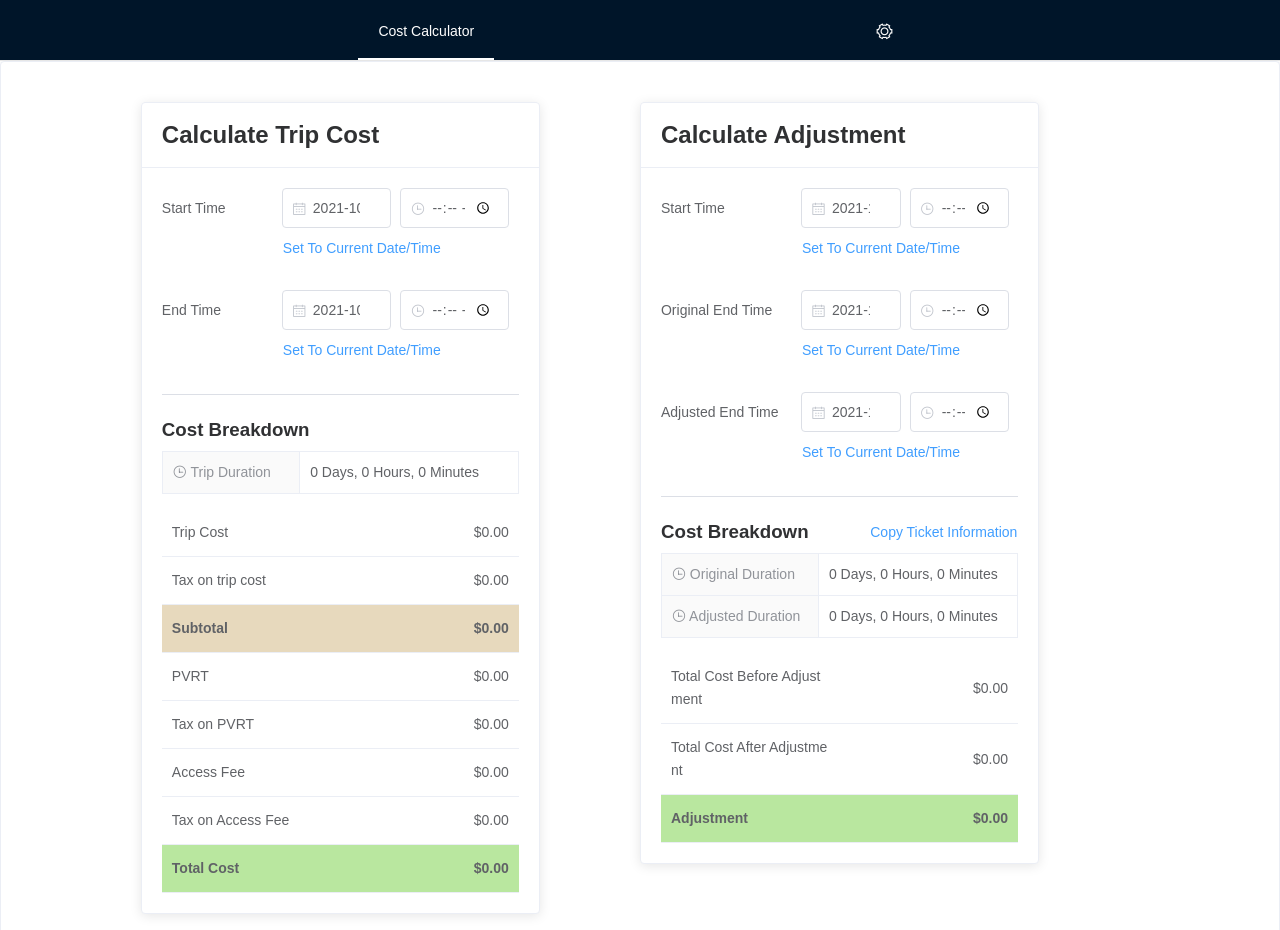
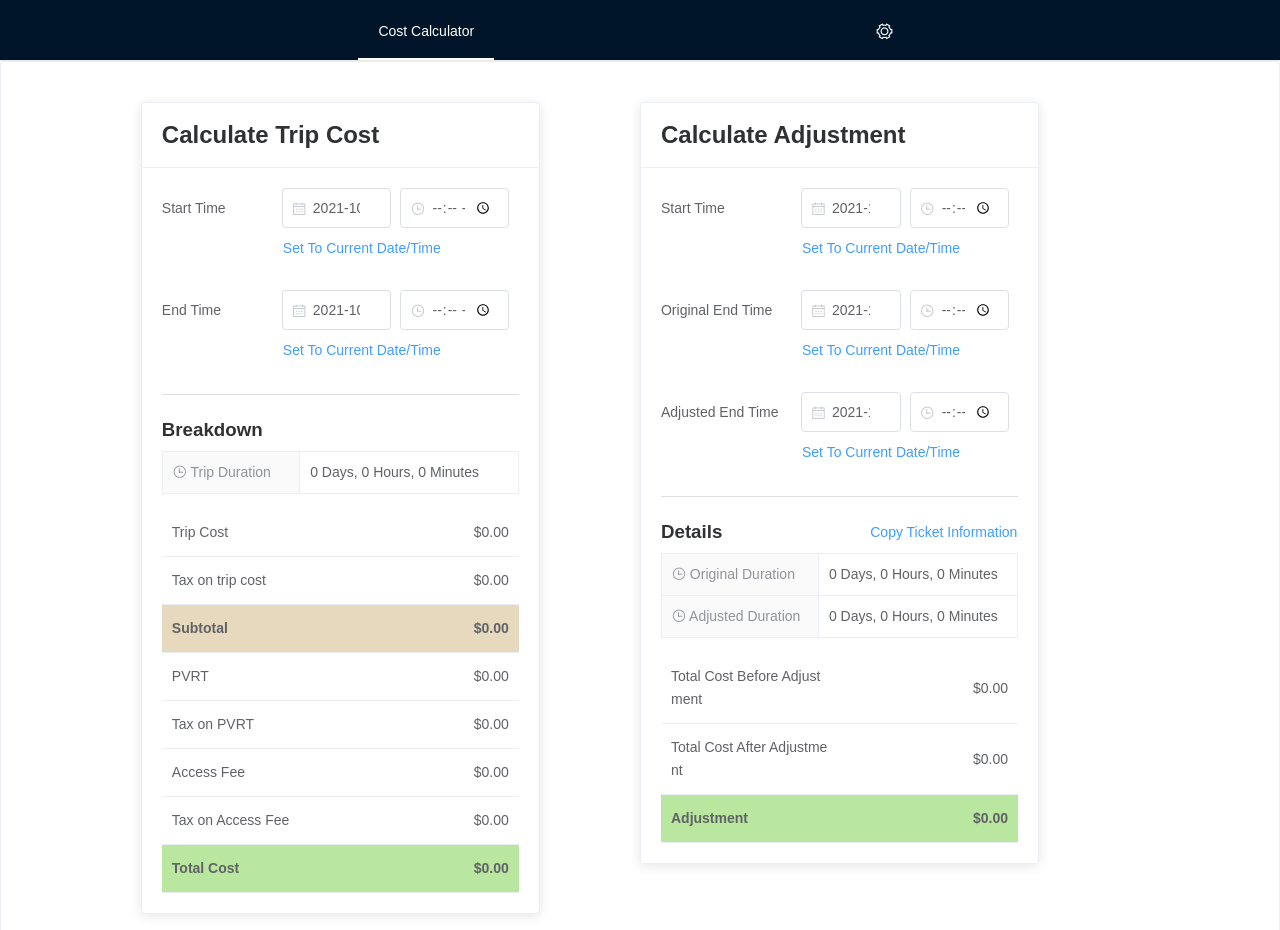
Before and after one commit to jacobbli/trip-cost-calculator-app, a Vue app: page /adjustment in a window 1280 px wide. Shown: the top 930 px of the page. Built offline with nearby package versions, Linux system fonts and the light colour scheme; the HTML template or start-up script is replaced by a standard one.

Commit message:
Change header text

```diff
--- a/src/components/AdjustmentForm.vue
+++ b/src/components/AdjustmentForm.vue
@@ -99,7 +99,7 @@
     <el-divider></el-divider>
 
     <div id='adjustment-breakdown-header'>
-      <h3>Cost Breakdown</h3>
+      <h3>Details</h3>
       <el-button
         style="float: right; padding: 3px 0"
         type="text"
--- a/src/components/CalculatorForm.vue
+++ b/src/components/CalculatorForm.vue
@@ -70,7 +70,7 @@
     <el-divider></el-divider>
 
     <div id='cost-breakdown-header'>
-      <h3>Cost Breakdown</h3>
+      <h3>Breakdown</h3>
     </div>
 
     <el-descriptions class="margin-top" :column="1" size="medium" border>
```
